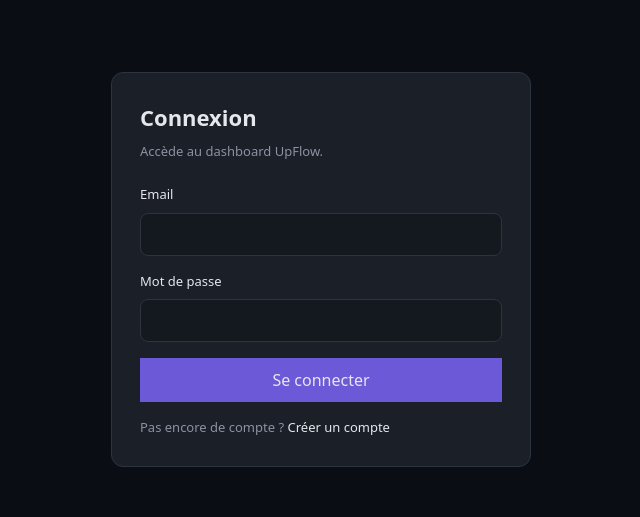
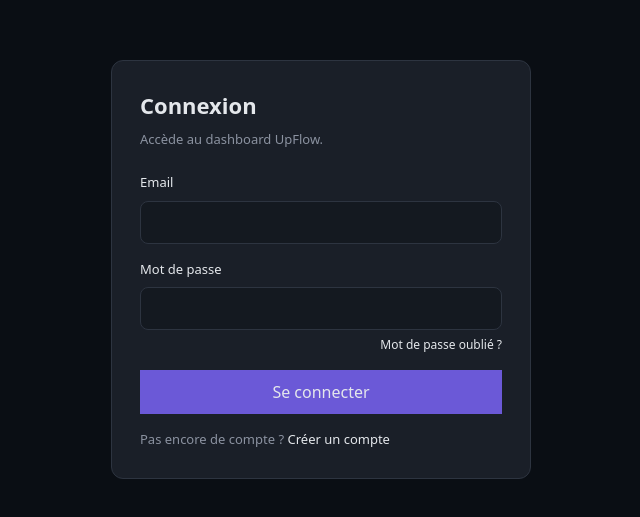
Before and after one commit to RKcodage/Upflow, a Next.js app: page /login in a window 1280 px wide. Shown: the part 131-648 px from the top of the page, without its empty margins (319-959 px from the left). Built offline with nearby package versions, Linux system fonts and the light colour scheme.

Commit message:
Forgot password link on login page

```diff
--- a/app/login/page.tsx
+++ b/app/login/page.tsx
@@ -69,6 +69,11 @@ export default function LoginPage() {
               onChange={(event) => setPassword(event.target.value)}
               required
             />
+            <div style={{ marginTop: "6px", fontSize: "12px", textAlign: "right" }}>
+              <Link href="/forgot-password" style={{ color: "var(--color-foreground)" }}>
+                Mot de passe oublié ?
+              </Link>
+            </div>
           </div>
 
           {error && (
```
